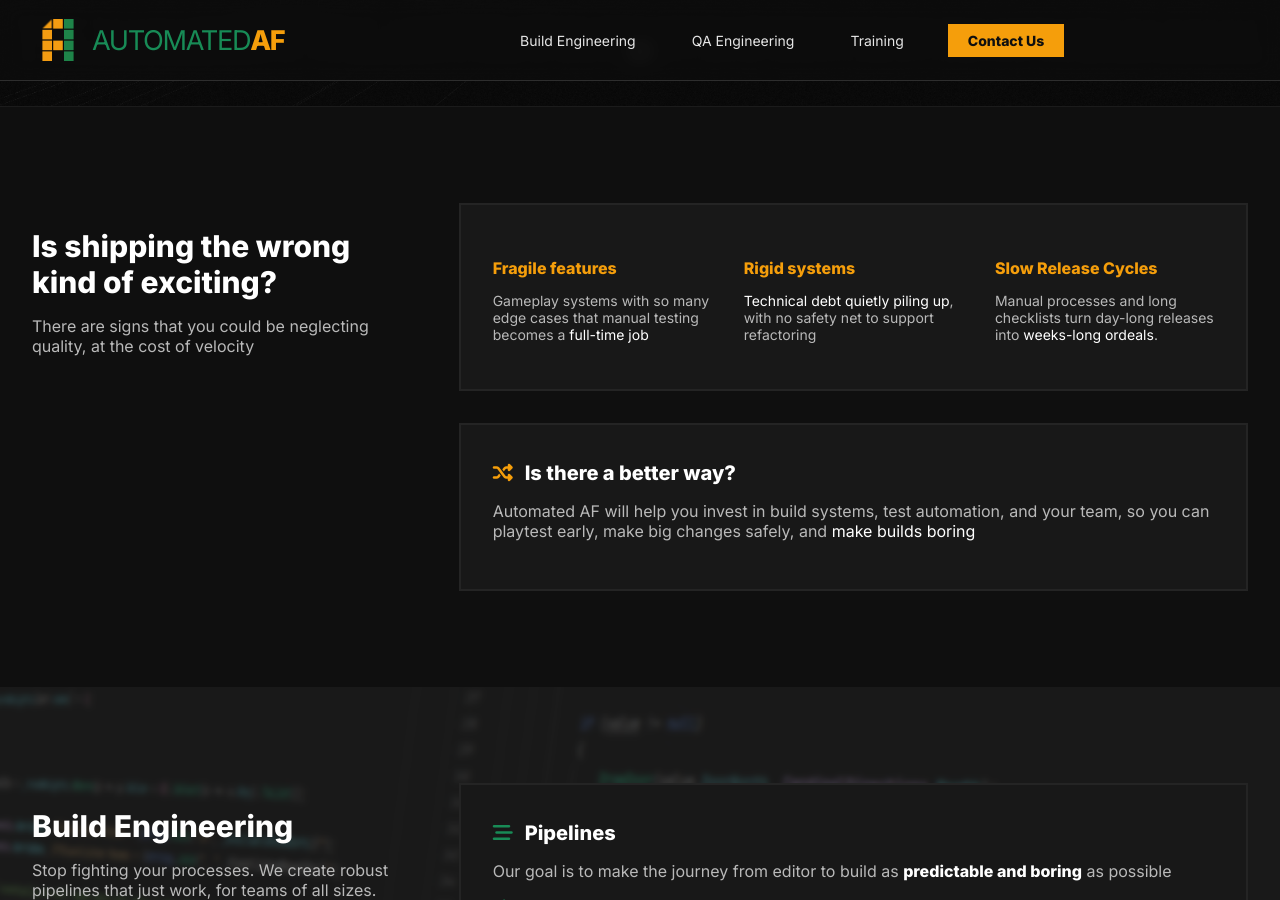
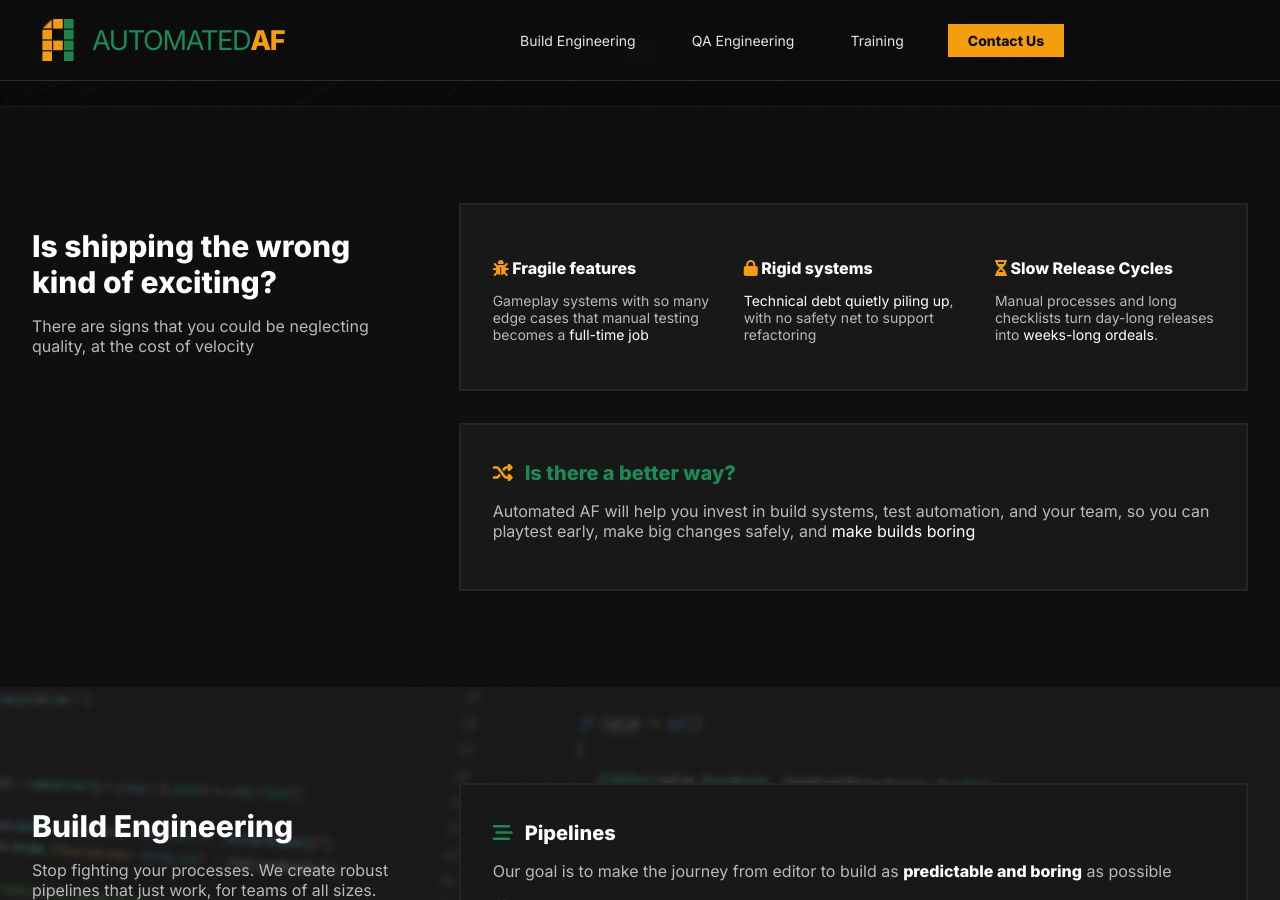
Before and after one commit to tenpn/automatedaf-company, a Jekyll site: the page built from index.html, in a window 1280 px wide and 900 px high, scrolled down 794 px. Built offline with Jekyll 4.4.1, drawn with Linux system fonts in a browser that asks for light colours.

Commit message:
tweaking pain points text

```diff
--- a/_includes/sections/pain-points.html
+++ b/_includes/sections/pain-points.html
@@ -20,18 +20,19 @@
 				<div class="card">
 					<div class="grid-3">
 						<div>
-							<h4 class="subheading text-brand-accent">Fragile features</h4>
+							<h4 class="subheading"><i class="fas fa-bug text-brand-accent"></i> Fragile features</h4>
 							<p class="text-sm text-slate-400">Gameplay systems with so many edge cases that manual
 								testing
 								becomes a <span class="text-white">full-time job</span></p>
 						</div>
 						<div>
-							<h4 class="subheading text-brand-accent">Rigid systems</h4>
+							<h4 class="subheading"><i class="fas fa-lock text-brand-accent"></i> Rigid systems</h4>
 							<p class="text-sm text-slate-400"><span class="text-white">Technical debt quietly piling
 									up</span>, with no safety net to support refactoring</p>
 						</div>
 						<div>
-							<h4 class="subheading text-brand-accent">Slow Release Cycles</h4>
+							<h4 class="subheading"><i class="fas fa-hourglass-half text-brand-accent"></i> Slow Release
+								Cycles</h4>
 							<p class="text-sm text-slate-400">Manual processes and long checklists turn
 								day-long releases into <span class="text-white">weeks-long ordeals</span>.
 							</p>
@@ -40,7 +41,8 @@
 				</div>
 				<div class="card">
 					<h3 class="heading-flex">
-						<i class="fas fa-shuffle text-brand-accent"></i> Is there a better way?
+						<i class="fas fa-shuffle text-brand-accent"></i> <span class="text-brand-tech">Is there a better
+							way?</span>
 					</h3>
 					<p class="text-slate-400">Automated AF will help you invest in build systems, test automation, and
 						your team, so you can playtest early, make big changes safely, and <span class="text-white">make
```
